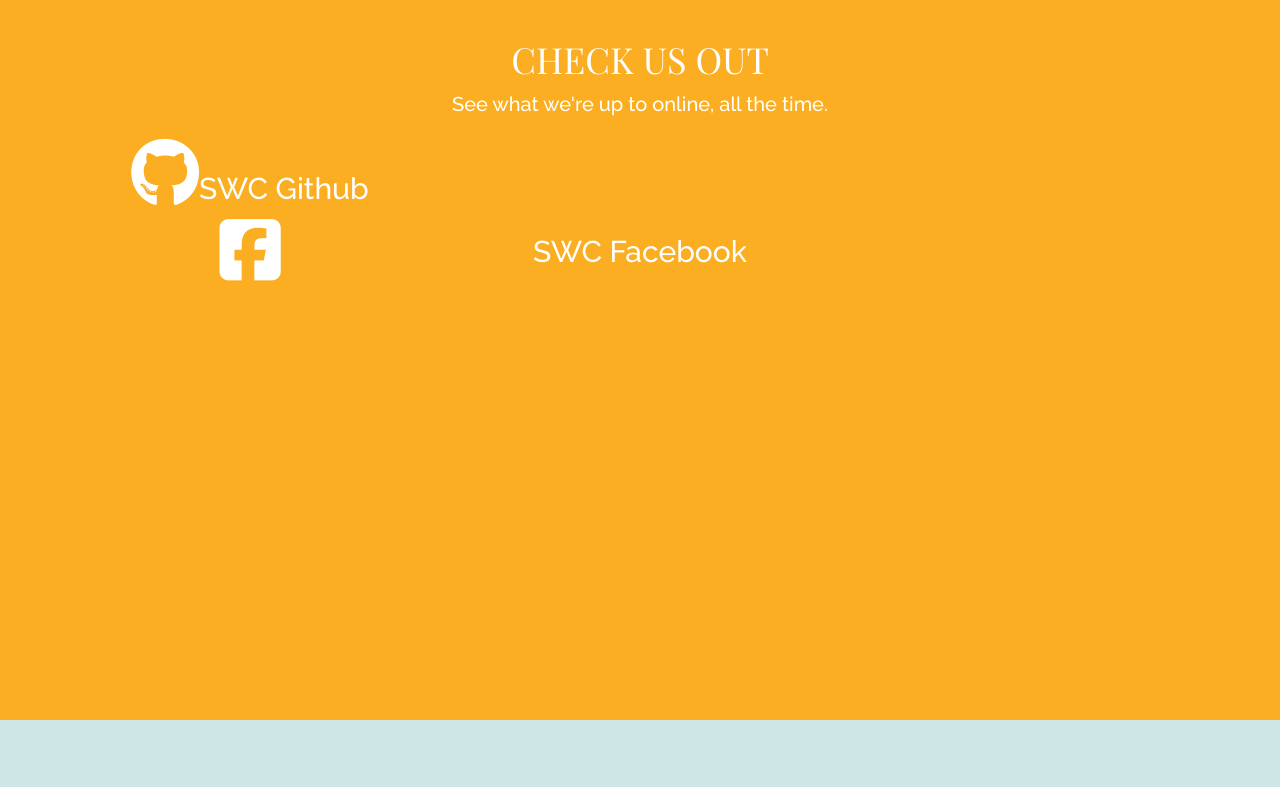
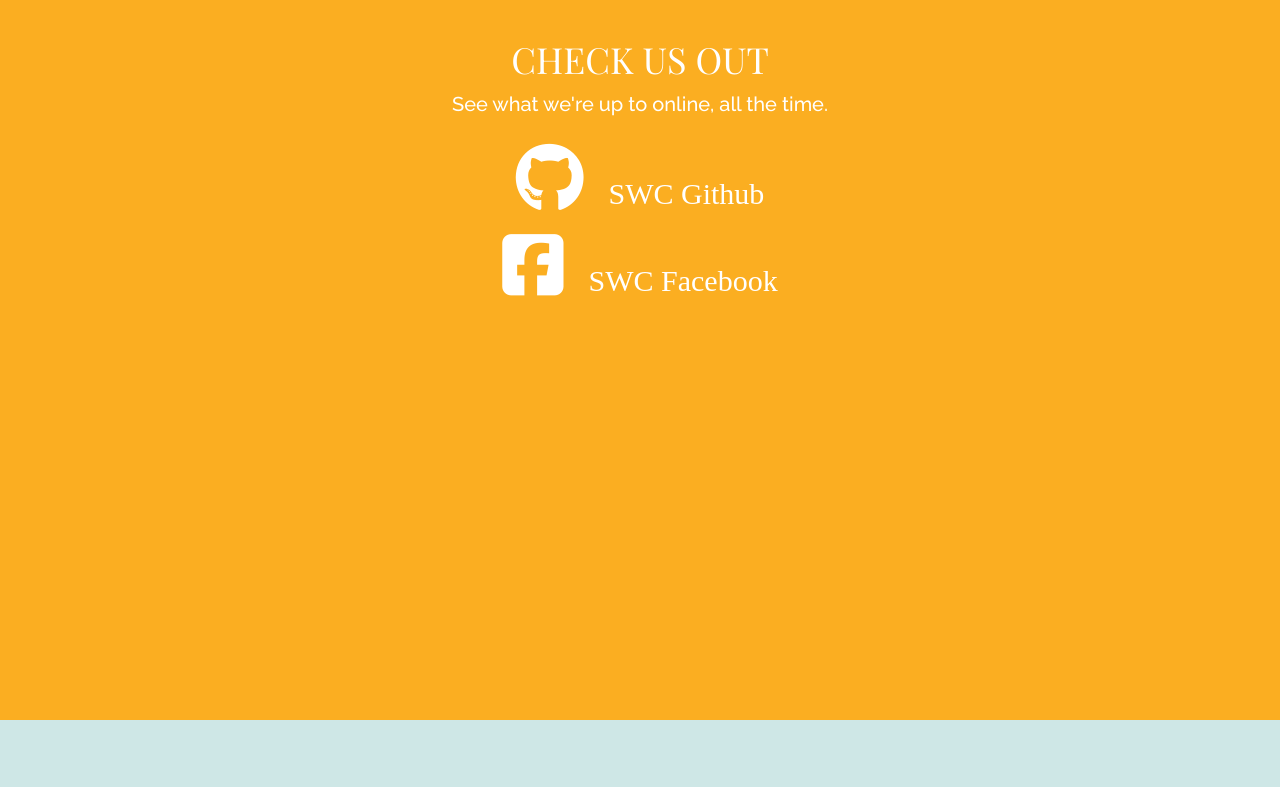
Before and after one commit to wmswc/wmswc.github.io-old, a website: page index.html in a window 1280 px wide. Shown: the part 2480-3267 px from the top of the page. Drawn offline with nearby package versions, Linux system fonts and the light colour scheme.

Commit message:
check us out
font, graphic alignment, placement

```diff
--- a/css/scrolling-nav.css
+++ b/css/scrolling-nav.css
@@ -229,6 +229,8 @@ of those sections to manage the look and feel of the site. */
 .mentorship-section h2{
     display: inline-block;
     position:relative;
+    font-family:'Playfair', serif;
+    padding-left: 25px;
 }
 
 .team-section {
--- a/index.html
+++ b/index.html
@@ -212,12 +212,11 @@
                 </div>
             </div>
             <div class="row">
-                <div class="col-md-4 col-sm-4"><i class="fa fa-github fa-5x"></i><a target="_blank" href="https://github.com/wmswc"><h2 style="font-family:'Raleway',sans-serif;">SWC Github</h2></a></div>
+                <div class="col-lg-12"><i class="fa fa-github fa-5x" style="padding-top: 5px;"></i><a target="_blank" href="https://github.com/wmswc"><h2>SWC Github</h2></a></div>
                 <!-- <div class="col-md-4 col-sm-4"><a target="_blank" href="https://github.com/wmswc"><h2 style="font-family:'Raleway',sans-serif;">SWC Github</h2></a></div>              -->
             </div>
              <div class="row">
-                <div class="col-md-4 col-sm-4"><i class="fa fa-facebook-square fa-5x"></i></div>
-                <div class="col-md-4 col-sm-4"><a target="_blank" href="https://www.facebook.com/WMSWC/"><h2 style="font-family:'Raleway',sans-serif;">SWC Facebook</h2></a></div>
+                <div class="col-lg-12"><i class="fa fa-facebook-square fa-5x"></i><a target="_blank" href="https://www.facebook.com/WMSWC/"><h2>SWC Facebook</h2></a></div>
             </div>
             <!-- <div class="row"></div> -->
         </div>
```
